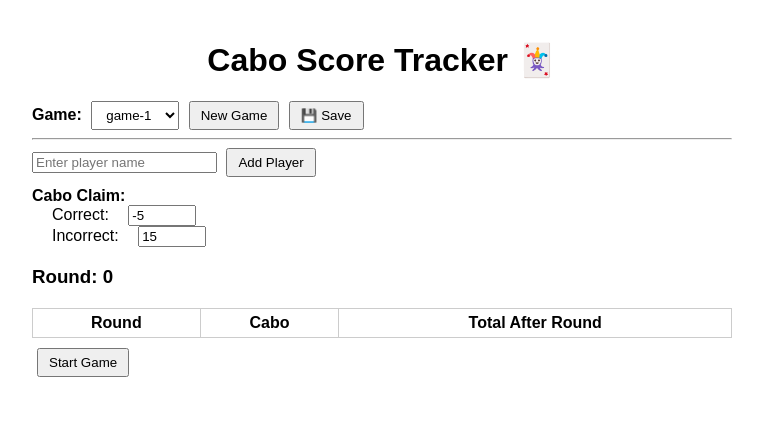
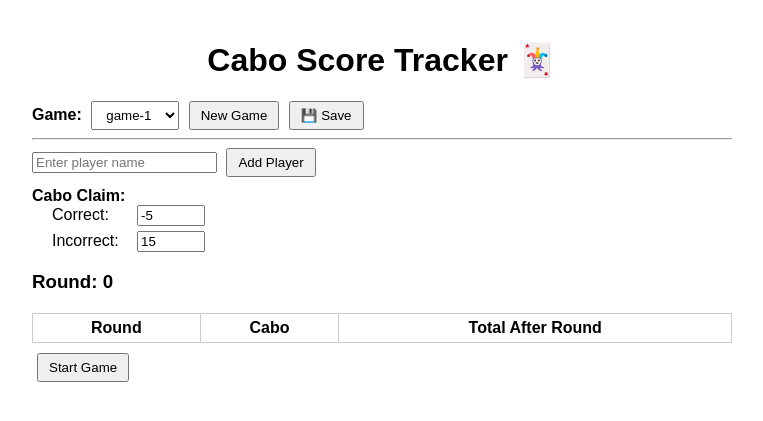
Before and after one commit to haydendoyle1/haydendoyle1.github.io, a Jekyll site: the page game/game.html, which Jekyll copies as it is, in a window 1280 px wide. Shown: the top 421 px of the page, without its empty margins (258-1021 px from the left). Built offline with Jekyll 4.4.1, drawn with Linux system fonts in a browser that asks for light colours.

Commit message:
Refactor Cabo Claim inputs into styled rows

```diff
--- a/game/game.html
+++ b/game/game.html
@@ -42,17 +42,30 @@
 
 <div id="players"></div>
 
-<div style="margin-top:10px;">
+<style>
+  .claim-container { margin-top: 10px; font-family: sans-serif; }
+  .claim-row {
+    display: flex;
+    align-items: center;
+    margin-bottom: 5px;
+    padding-left: 20px;
+  }
+  .claim-label {
+    width: 80px; /* Adjust this width as needed */
+    display: inline-block;
+  }
+</style>
+
+<div class="claim-container">
   <strong>Cabo Claim:</strong>
-  <br>
-  <span style="padding-left: 20px;"></span>
-  Correct:
-  <span style="padding-left: 10px;"></span>
-  <input type="number" id="correctPenalty" value="-5">
-  <br><span style="padding-left: 20px;"></span>
-  Incorrect:
-  <span style="padding-left: 10px;"></span>
-  <input type="number" id="incorrectPenalty" value="15">
+  <div class="claim-row">
+    <span class="claim-label">Correct:</span>
+    <input type="number" id="correctPenalty" value="-5">
+  </div>
+  <div class="claim-row">
+    <span class="claim-label">Incorrect:</span>
+    <input type="number" id="incorrectPenalty" value="15">
+  </div>
 </div>
 
 <h3>Round: <span id="round">0</span></h3>
```
